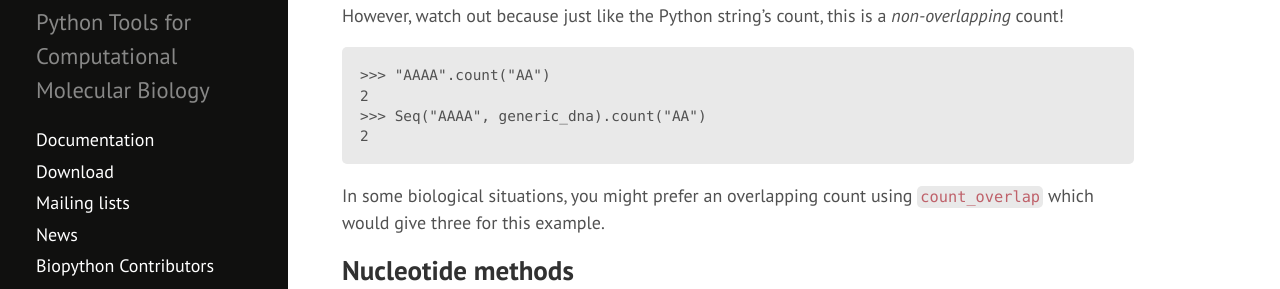
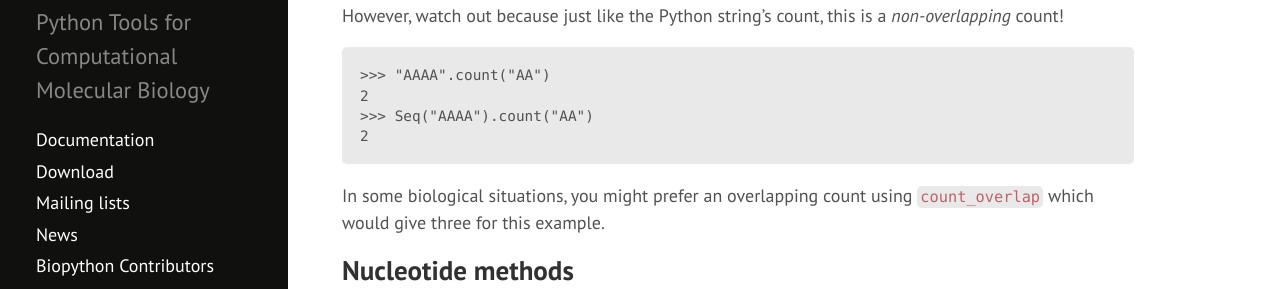
Before and after one commit to biopython/biopython.github.io, a Jekyll site: the page built from wiki/Seq.md, in a window 1280 px wide and 900 px high, scrolled down 1121 px. Shown: the part 193-482 px from the top of the window. Built offline with Jekyll 4.4.1, drawn with Linux system fonts in a browser that asks for light colours.

Commit message:
Update Seq.md
Removing alphabet

````diff
--- a/wiki/Seq.md
+++ b/wiki/Seq.md
@@ -76,7 +76,7 @@ a *non-overlapping* count!
 ``` pycon
 >>> "AAAA".count("AA")
 2
->>> Seq("AAAA", generic_dna).count("AA")
+>>> Seq("AAAA").count("AA")
 2
 ```
 
````
